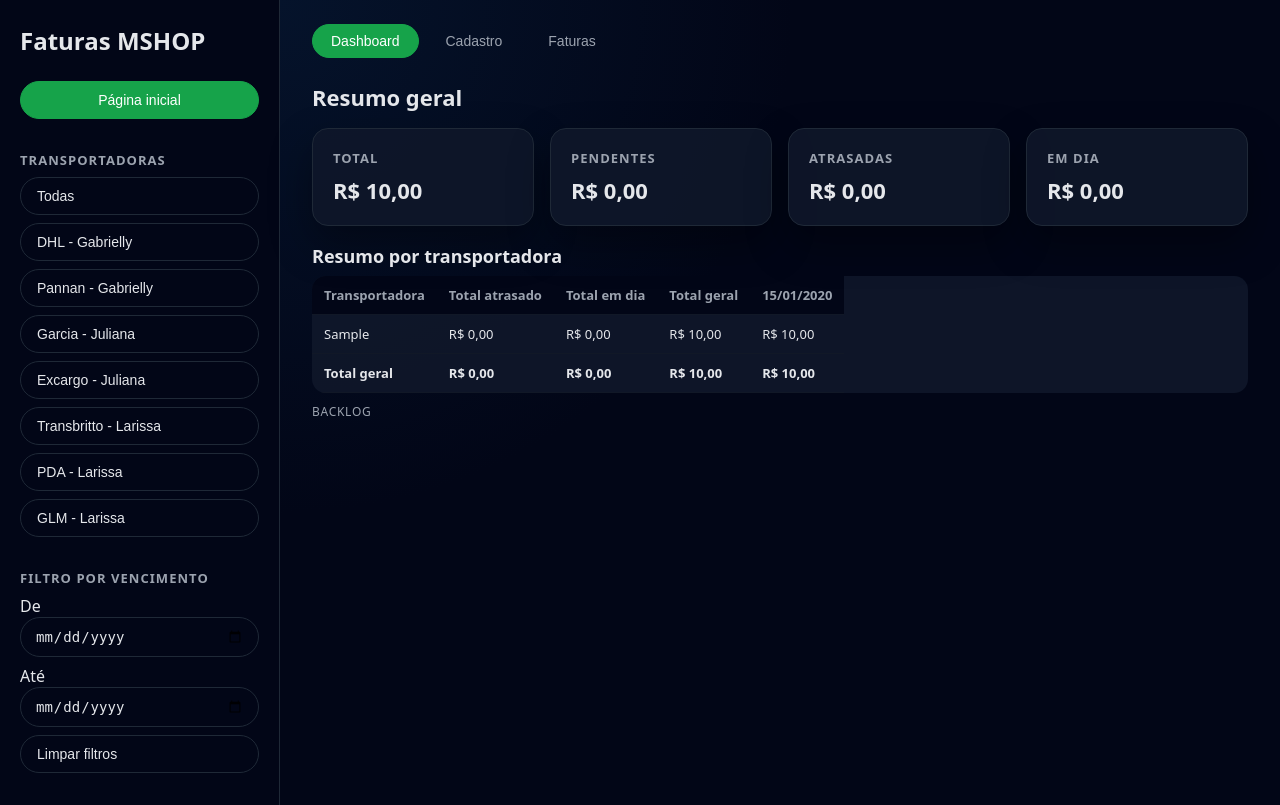
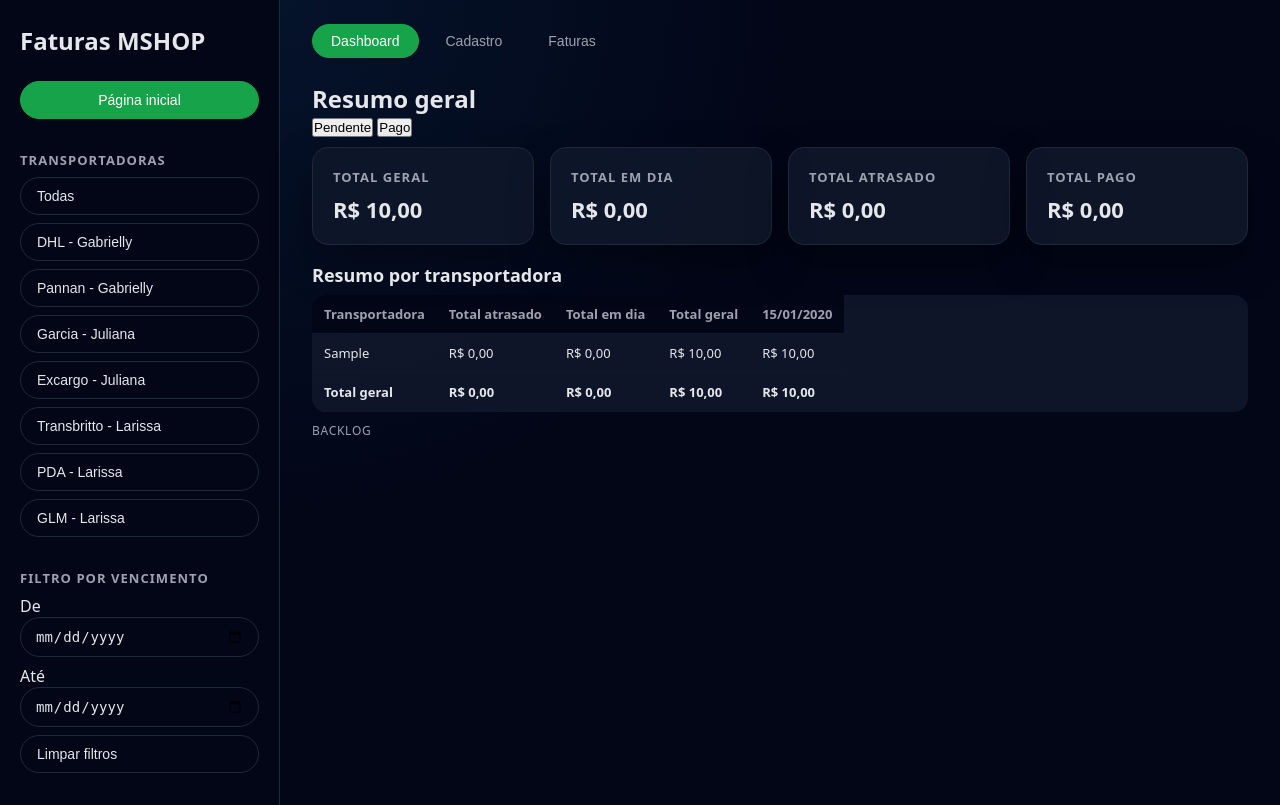
Before and after one commit to abnermayconoli-max/Faturas-MSHOP-, a FastAPI app: page / in a window 1280 px wide. Run offline with FastAPI, Linux system fonts and the light colour scheme; tables that the repository leaves empty hold one stand-in row (values such as "Sample post"); parts of the project's set-up code (start-up, migrations or seed data) failed here and were passed over.

Commit message:
Update index.html

```diff
--- a/templates/index.html
+++ b/templates/index.html
@@ -11,42 +11,23 @@
   <aside class="sidebar">
     <h1 class="logo">Faturas MSHOP</h1>
 
-        <button id="btnHome" class="sidebar-btn primary">
-            Página inicial
-        </button>
+    <button id="btnHome" class="sidebar-btn primary">Página inicial</button>
 
     <div class="sidebar-section">
       <h2>Transportadoras</h2>
-            <button class="sidebar-btn transportadora-btn" data-transportadora="">
-                Todas
-            </button>
-            <button class="sidebar-btn transportadora-btn" data-transportadora="DHL">
-                DHL - Gabrielly
-            </button>
-            <button class="sidebar-btn transportadora-btn" data-transportadora="Pannan">
-                Pannan - Gabrielly
-            </button>
-            <button class="sidebar-btn transportadora-btn" data-transportadora="Garcia">
-                Garcia - Juliana
-            </button>
-            <button class="sidebar-btn transportadora-btn" data-transportadora="Excargo">
-                Excargo - Juliana
-            </button>
-            <button class="sidebar-btn transportadora-btn" data-transportadora="Transbritto">
-                Transbritto - Larissa
-            </button>
-            <button class="sidebar-btn transportadora-btn" data-transportadora="PDA">
-                PDA - Larissa
-            </button>
-            <button class="sidebar-btn transportadora-btn" data-transportadora="GLM">
-                GLM - Larissa
-            </button>
+      <button class="sidebar-btn transportadora-btn" data-transportadora="">Todas</button>
+      <button class="sidebar-btn transportadora-btn" data-transportadora="DHL">DHL - Gabrielly</button>
+      <button class="sidebar-btn transportadora-btn" data-transportadora="Pannan">Pannan - Gabrielly</button>
+      <button class="sidebar-btn transportadora-btn" data-transportadora="Garcia">Garcia - Juliana</button>
+      <button class="sidebar-btn transportadora-btn" data-transportadora="Excargo">Excargo - Juliana</button>
+      <button class="sidebar-btn transportadora-btn" data-transportadora="Transbritto">Transbritto - Larissa</button>
+      <button class="sidebar-btn transportadora-btn" data-transportadora="PDA">PDA - Larissa</button>
+      <button class="sidebar-btn transportadora-btn" data-transportadora="GLM">GLM - Larissa</button>
     </div>
 
     <div class="sidebar-section">
       <h2>Filtro por vencimento</h2>
 
-            <!-- NOVO: DE / ATÉ (Dashboard) -->
       <div class="date-range-sidebar">
         <div class="date-field">
           <label for="filtroVencimentoDe">De</label>
@@ -58,9 +39,7 @@
         </div>
       </div>
 
-            <button id="btnLimparFiltros" class="sidebar-btn">
-                Limpar filtros
-            </button>
+      <button id="btnLimparFiltros" class="sidebar-btn">Limpar filtros</button>
     </div>
   </aside>
 
@@ -75,29 +54,38 @@
 
     <!-- DASHBOARD -->
     <section id="dashboardSection" class="section visible">
+      <div class="dashboard-header">
         <h2>Resumo geral</h2>
+
+        <!-- ✅ NOVO: botões amarelos (Pendente/Pago) -->
+        <div class="dash-toggle">
+          <button id="btnDashPendente" type="button" class="dash-pill active">Pendente</button>
+          <button id="btnDashPago" type="button" class="dash-pill">Pago</button>
+        </div>
+      </div>
+
       <div class="cards">
         <div class="card">
-                    <h3>Total</h3>
+          <h3>Total Geral</h3>
           <p id="cardTotal">R$ 0,00</p>
         </div>
         <div class="card">
-                    <h3>Pendentes</h3>
+          <h3>Total em Dia</h3>
           <p id="cardPendentes">R$ 0,00</p>
         </div>
         <div class="card">
-                    <h3>Atrasadas</h3>
+          <h3>Total Atrasado</h3>
           <p id="cardAtrasadas">R$ 0,00</p>
         </div>
         <div class="card">
-                    <h3>Em dia</h3>
+          <h3>Total Pago</h3>
           <p id="cardEmDia">R$ 0,00</p>
         </div>
       </div>
 
       <!-- RESUMO POR TRANSPORTADORA / BACKLOG -->
       <section class="table-section dashboard-table">
-                <h2>Resumo por transportadora</h2>
+        <h2 id="tituloTabelaDashboard">Resumo por transportadora</h2>
         <table class="tabela">
           <thead id="theadResumoDashboard"></thead>
           <tbody id="tbodyResumoDashboard"></tbody>
@@ -160,19 +148,13 @@
 
         <div class="field-group">
           <label>Período (vencimento):</label>
-
-                    <!-- linha com datas + botão -->
           <div class="date-range-line">
             <div class="date-range">
               <input type="date" id="filtroDataInicioFaturas" />
               <span>a</span>
               <input type="date" id="filtroDataFimFaturas" />
             </div>
-
-                        <!-- NOVO: botão ao lado (amarelo) -->
-                        <button id="btnLimparPeriodoFaturas" type="button" class="btn-warn">
-                            Limpar filtro
-                        </button>
+            <button id="btnLimparPeriodoFaturas" type="button" class="btn-warn">Limpar filtro</button>
           </div>
         </div>
 
@@ -187,36 +169,18 @@
         </div>
 
         <div class="filtros-actions">
-                    <button id="btnAtualizarFaturas" class="primary">
-                        Atualizar lista
-                    </button>
-                    <button id="btnExportarExcel" type="button" class="secondary">
-                        Exportar Excel
-                    </button>
+          <button id="btnAtualizarFaturas" class="primary">Atualizar lista</button>
+          <button id="btnExportarExcel" type="button" class="secondary">Exportar Excel</button>
         </div>
       </header>
 
-            <!-- RESUMO DAS FATURAS (apenas da aba Faturas) -->
       <section class="cards cards-small">
-                <div class="card mini">
-                    <h3>Total</h3>
-                    <p id="fatTotal">R$ 0,00</p>
-                </div>
-                <div class="card mini">
-                    <h3>Pendentes</h3>
-                    <p id="fatPendentes">R$ 0,00</p>
-                </div>
-                <div class="card mini">
-                    <h3>Atrasadas</h3>
-                    <p id="fatAtrasadas">R$ 0,00</p>
-                </div>
-                <div class="card mini">
-                    <h3>Pagas</h3>
-                    <p id="fatPagas">R$ 0,00</p>
-                </div>
+        <div class="card mini"><h3>Total</h3><p id="fatTotal">R$ 0,00</p></div>
+        <div class="card mini"><h3>Pendentes</h3><p id="fatPendentes">R$ 0,00</p></div>
+        <div class="card mini"><h3>Atrasadas</h3><p id="fatAtrasadas">R$ 0,00</p></div>
+        <div class="card mini"><h3>Pagas</h3><p id="fatPagas">R$ 0,00</p></div>
       </section>
 
-            <!-- TABELA DE FATURAS -->
       <section class="table-section">
         <h2>Faturas</h2>
         <table class="tabela">
@@ -233,9 +197,7 @@
               <th>Ações</th>
             </tr>
           </thead>
-                    <tbody id="tbodyFaturas">
-                    <!-- linhas via JS -->
-                    </tbody>
+          <tbody id="tbodyFaturas"></tbody>
         </table>
       </section>
     </section>
```
Lines whose indentation alone changed are shown as unchanged.
